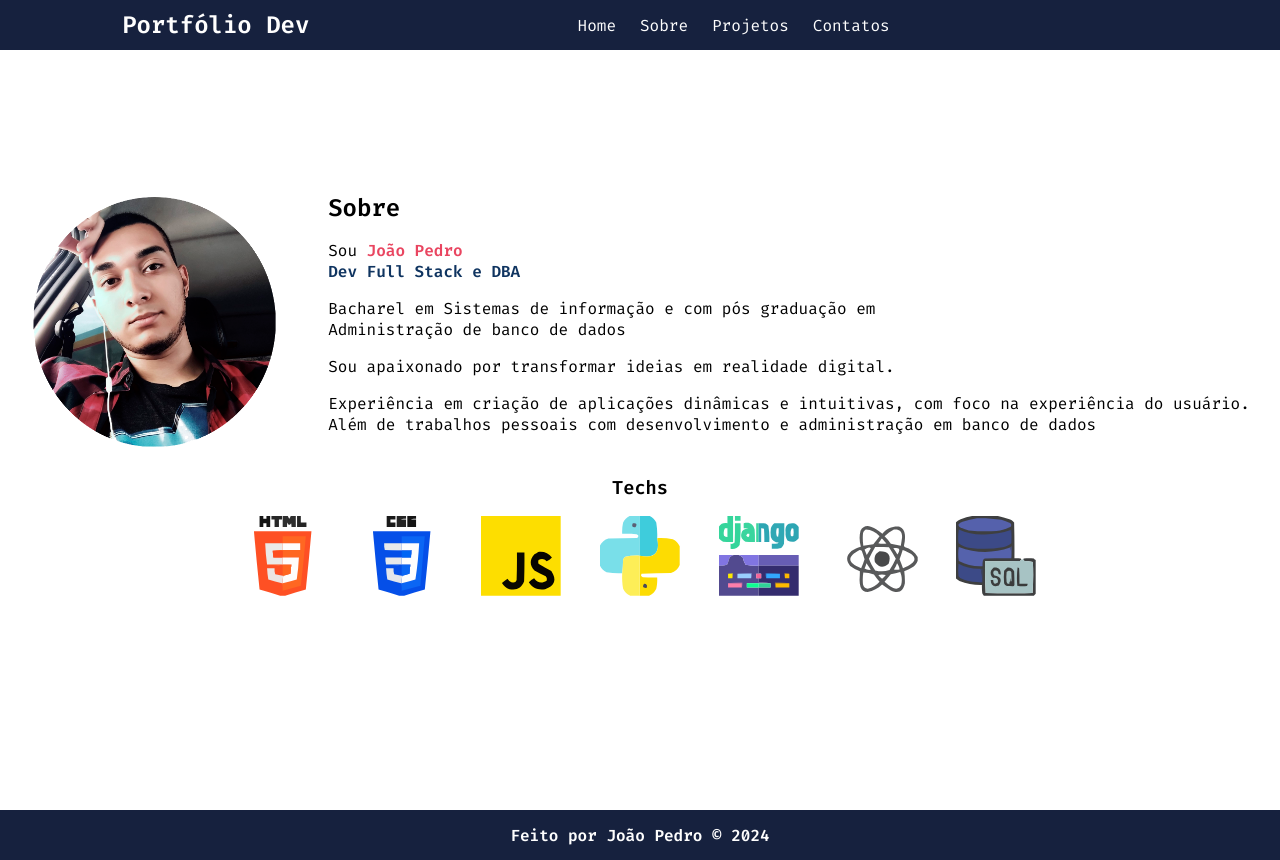
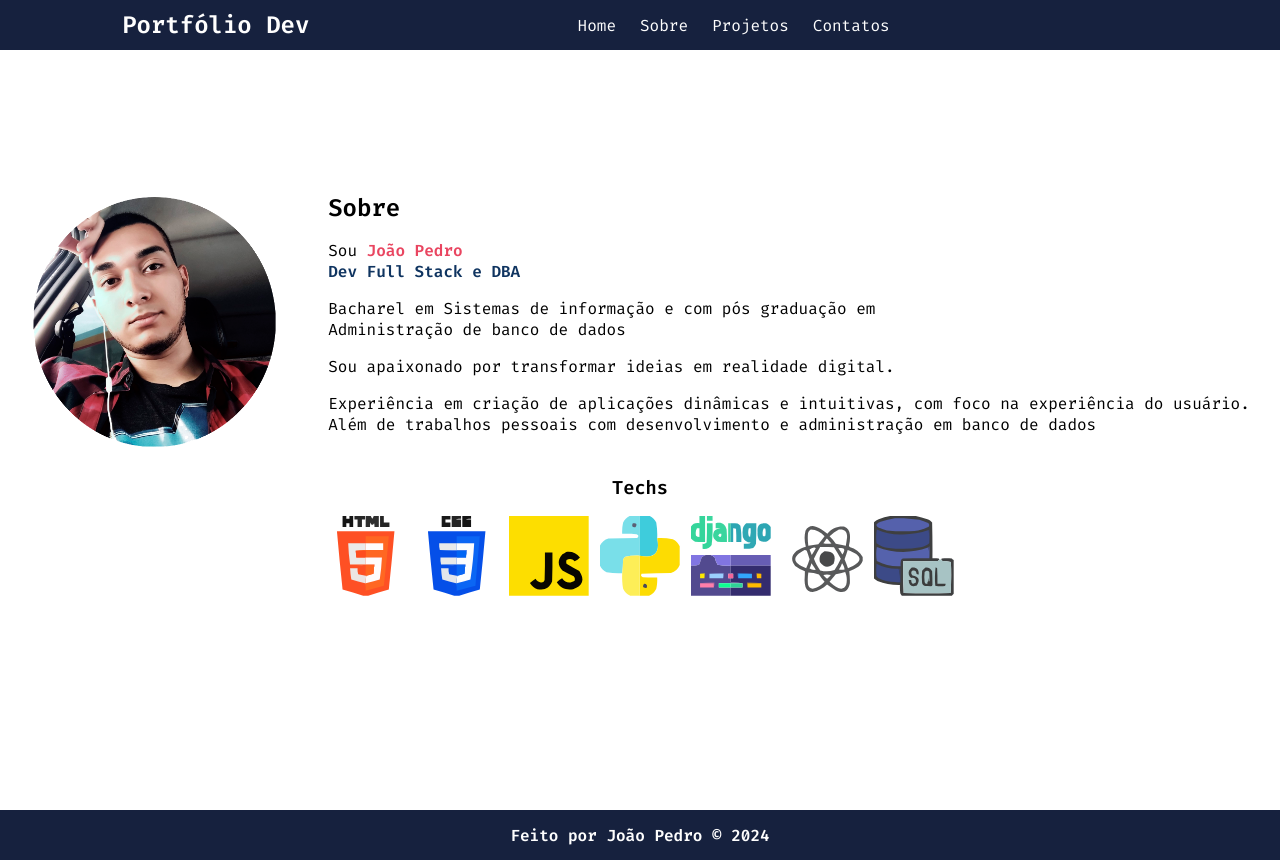
Before and after one commit to joaopver10/Portfolio, a React (Vite) app: page /sobre in a window 1280 px wide. Built offline with nearby package versions, Linux system fonts and the light colour scheme.

Commit message:
Modificações nas paginas

```diff
--- a/src/pages/Sobre/Sobre.module.css
+++ b/src/pages/Sobre/Sobre.module.css
@@ -34,7 +34,7 @@
 }
 
 .techs{
-    width: 65%;
+    width: 50%;
     display: flex;
     flex-direction: column;
     align-items: center;
```
